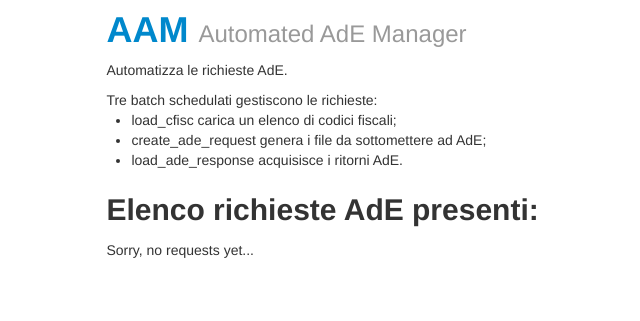
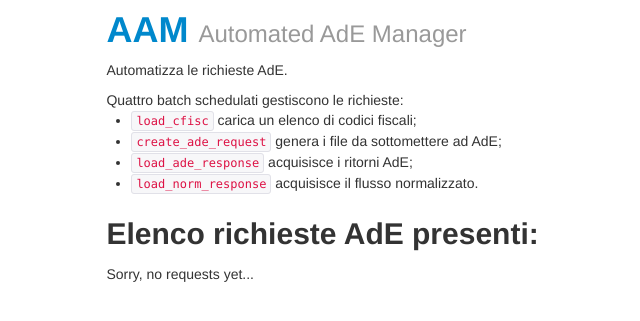
Before and after one commit to duttoluca/aam, a Django app: template ade/templates/ade/ade_request_list.html in a window 1280 px wide. Shown: the top 321 px of the page, without its empty margins (3-643 px from the left). Run offline with Django 3.2, Linux system fonts and the light colour scheme; the template is opened without the code that fills it, so the values that code supplies are empty; parts of the project's set-up code (start-up, migrations or seed data) failed here and were passed over; some libraries are stand-ins or nearby versions.

Commit message:
Corretta pagina principale con elenco job

```diff
--- a/ade/templates/ade/ade_request_list.html
+++ b/ade/templates/ade/ade_request_list.html
@@ -6,11 +6,12 @@
 <div class='row-fluid'>
 <div class="span10 offset1">
 <p>Automatizza le richieste AdE.</p>
-Tre batch schedulati gestiscono le richieste:
+Quattro batch schedulati gestiscono le richieste:
 <ul>
-	<li>load_cfisc carica un elenco di codici fiscali;</li>
-	<li>create_ade_request genera i file da sottomettere ad AdE;</li>
-	<li>load_ade_response acquisisce i ritorni AdE.</li>
+	<li><code>load_cfisc</code> carica un elenco di codici fiscali;</li>
+	<li><code>create_ade_request</code> genera i file da sottomettere ad AdE;</li>
+	<li><code>load_ade_response</code> acquisisce i ritorni AdE;</li>
+	<li><code>load_norm_response</code> acquisisce il flusso normalizzato.</li>
 </ul>
 </div>
 </div>
```
